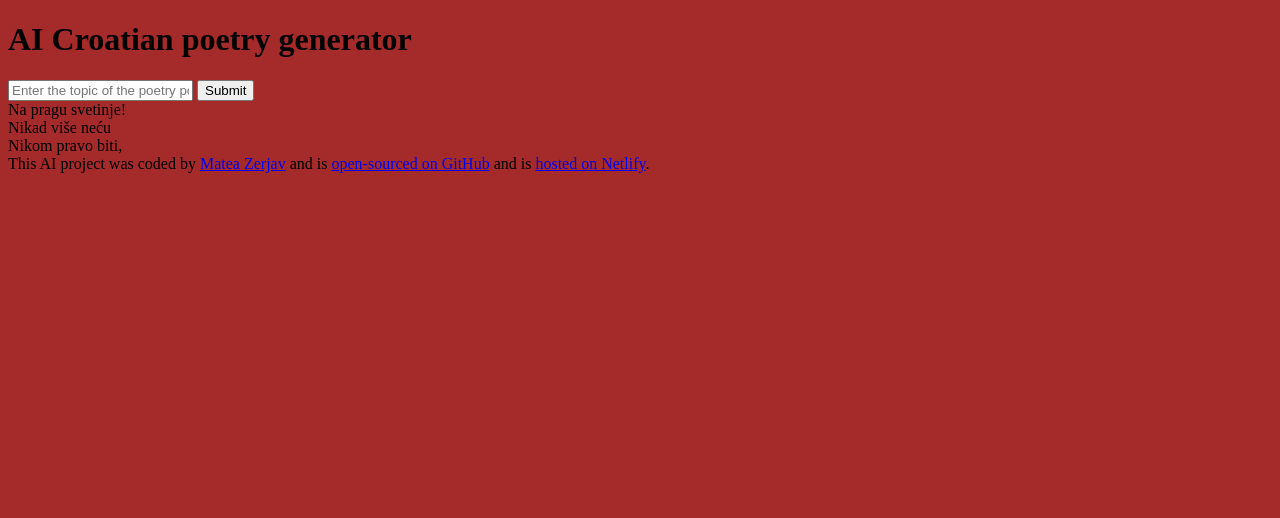
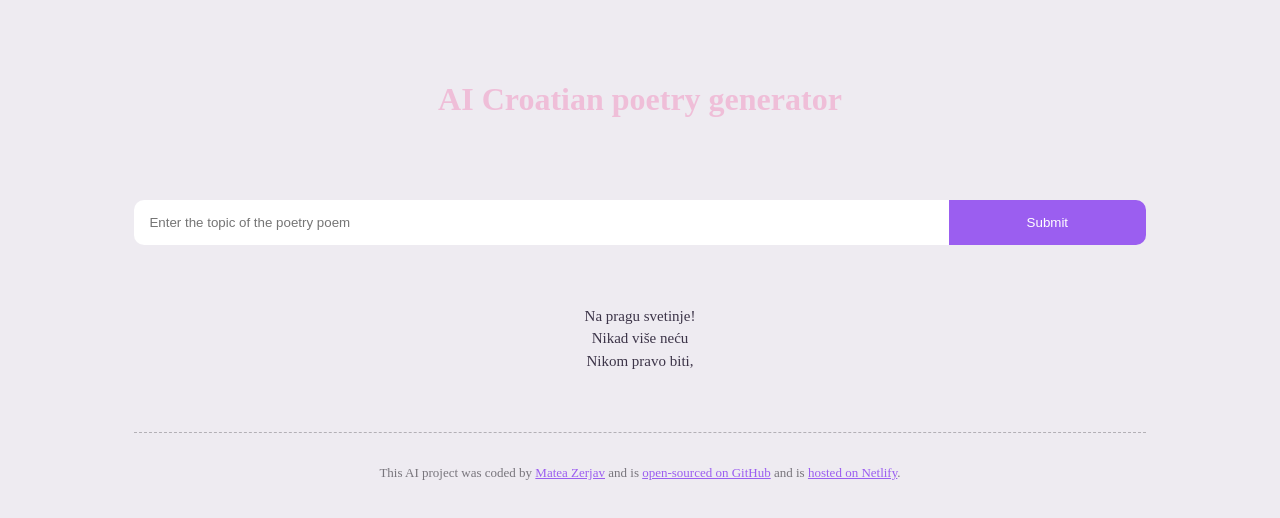
Before and after one commit to MateaZerjav/croatian-poem-generator, a plain HTML site: page index.html in a window 1280 px wide. Drawn offline with Linux system fonts and the light colour scheme.

Commit message:
Added CSS layer for styling

```diff
--- a/index.html
+++ b/index.html
@@ -7,20 +7,21 @@
     <title>AI Croatian poetry generator</title>
   </head>
   <body>
+    <div class="content">
     <header>
       <h1>AI Croatian poetry generator</h1>
     </header>
     <main>
       <form>
-        <input
+        <input class="poetry-topic-input"
           type="text"
           placeholder="Enter the topic of the poetry poem"
           required
         />
 
-        <input type="submit" value="Submit" />
+        <input type="submit" value="Submit" class="poetry-topic-submit" />
       </form>
-      <div>
+      <div  class="poem">
         Na pragu svetinje!</br>
         Nikad više neću</br>
         Nikom pravo biti,</br>
@@ -41,6 +42,7 @@
         >hosted on Netlify</a
       >.
     </footer>
+    </div>
     <script src="src/index.js"></script>
   </body>
 </html>
--- a/src/styles.css
+++ b/src/styles.css
@@ -1,3 +1,60 @@
 body {
-  background-color: brown;
+  background-color: #eeebf1;
+  color: #3c3448;
 }
+.content {
+  display: block;
+  margin: 0 auto;
+  max-width: 80%;
+  text-align: center;
+}
+header {
+  display: block;
+  margin: 30px auto;
+  padding: 30px;
+}
+h1 {
+  text-align: center;
+  color: #efbed8;
+}
+.poetry-topic-input {
+  width: 80%;
+  padding: 15px;
+  border-top-left-radius: 10px;
+  border-bottom-left-radius: 10px;
+  border: none;
+  color: #35323a73;
+}
+.poetry-topic-submit {
+  border-top-right-radius: 10px;
+  border-bottom-right-radius: 10px;
+  border: none;
+  width: 20%;
+  background-color: #9b5ef0;
+  color: white;
+}
+form {
+  display: flex;
+  margin: 30px auto;
+}
+
+.poem {
+  display: block;
+  margin: 30px auto;
+  padding: 30px;
+  font-size: 15px;
+  line-height: 1.5;
+  text-align: center;
+}
+
+a {
+  color: #9b5ef0;
+}
+footer {
+  margin-top: 30px;
+  font-size: 13px;
+  line-height: 1.5;
+  border-top: #4c4b4f5e dashed 0.5pt;
+  padding: 30px;
+  color: #35323aa3;
+}
```
